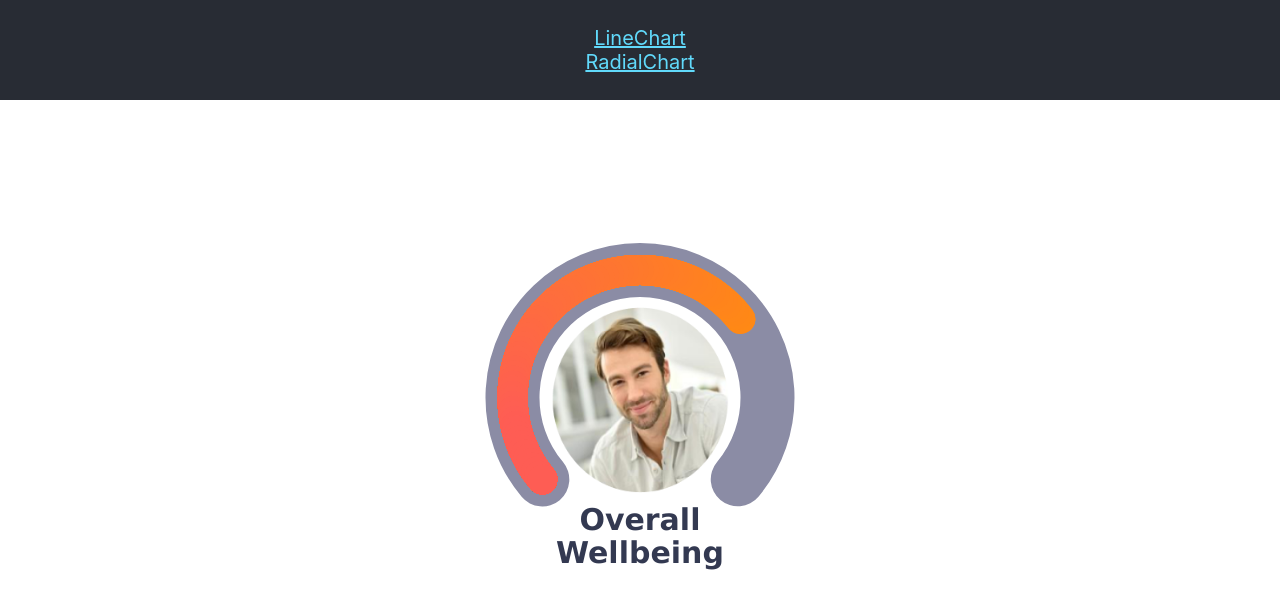
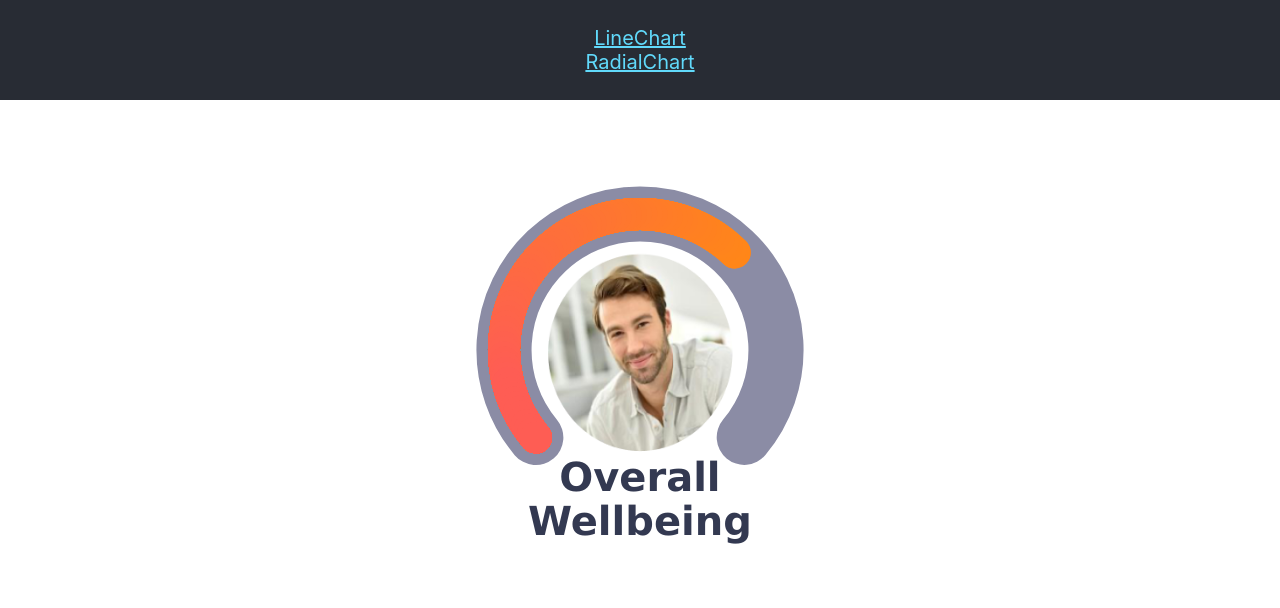
Before and after one commit to newcometlab/ryan-charts, a React (Create React App) app: page /radialchart in a window 1280 px wide. Shown: the top 608 px of the page. Built offline with nearby package versions, Linux system fonts and the light colour scheme.

Commit message:
Fixed gauge chart

```diff
--- a/src/App.css
+++ b/src/App.css
@@ -22,7 +22,7 @@
   justify-content: center;
   font-size: 20px;
   color: white;
-  margin-bottom: 100px;
+  margin-bottom: 50px;
 }
 
 .App-link {
@@ -45,3 +45,9 @@
   padding: 5px 20px;
   min-width: 200px;
 }
+
+.radial-chart {
+  width: 40%;
+  margin: 0 auto;
+  height: 100%;
+}
--- a/src/RadialChart.js
+++ b/src/RadialChart.js
@@ -10,10 +10,27 @@ class RadialChart extends Component {
   constructor(props) {
     super(props);
 
+    this.seriesData = 67;
+    let chartImage = null;
     this.chartOptions = {
         chart: {
             type: 'solidgauge',
-            plotBackgroundImage: '../images/man.png'
+            backgroundColor: 'transparent',
+            margin: 0,
+            spacing: 0,
+            events: {
+              load: function () {
+                let plot_scale = this.plotWidth > this.plotHeight ? this.plotHeight : this.plotWidth;
+                chartImage = this.renderer.image('../images/man.png', (this.plotWidth - plot_scale) / 2, (this.plotHeight - plot_scale) / 2, plot_scale, plot_scale).add();
+              },
+              redraw: function() {
+                if (chartImage !== null) {
+                  let plot_scale = this.plotWidth > this.plotHeight ? this.plotHeight : this.plotWidth;
+                  chartImage.destroy();
+                  chartImage = this.renderer.image('../images/man.png', (this.plotWidth - plot_scale) / 2, (this.plotHeight - plot_scale) / 2, plot_scale, plot_scale).add();
+                }
+              }
+            }
           },
           title: null,
           pane: {
@@ -22,7 +39,7 @@ class RadialChart extends Component {
             startAngle: -130,
             endAngle: 130,
             background: {
-              borderWidth: 54,
+              borderWidth: "12%",
               backgroundColor: '#8b8ca5',
               shape: 'arc',
               borderColor: '#8b8ca5',
@@ -62,9 +79,9 @@ class RadialChart extends Component {
           },
           series: [{
             name: 'overall wellbeing',
-            data: [70],
+            data: [this.seriesData],
             dataLabels: {
-              format: '<div style="text-align:center;font-size:30px;color:#333951;line-height: 1.1;"><div style="text-align:center;">Overall</div style="text-align:center;"><div>Wellbeing</div></div>'
+              format: '<div style="text-align:center;font-size:5vh;color:#333951;line-height: 1.1;"><div style="text-align:center;">Overall</div style="text-align:center;"><div>Wellbeing</div></div>'
             }
           }]
     }
@@ -92,7 +109,6 @@ class RadialChart extends Component {
   }
 
     componentDidMount() {
-        console.log(document);
         let svg = document.getElementsByTagName('svg');
         if (svg.length > 0) {
           let path = svg[0].getElementsByTagName('path');
@@ -104,8 +120,7 @@ class RadialChart extends Component {
 
   render() {
     return (
-        <div
-        style={{width:"400px", height:"400px", margin: "0 auto"}}>
+        <div className="radial-chart">
             <HighchartsReact
               highcharts={Highcharts}
               options={this.chartOptions}
```
